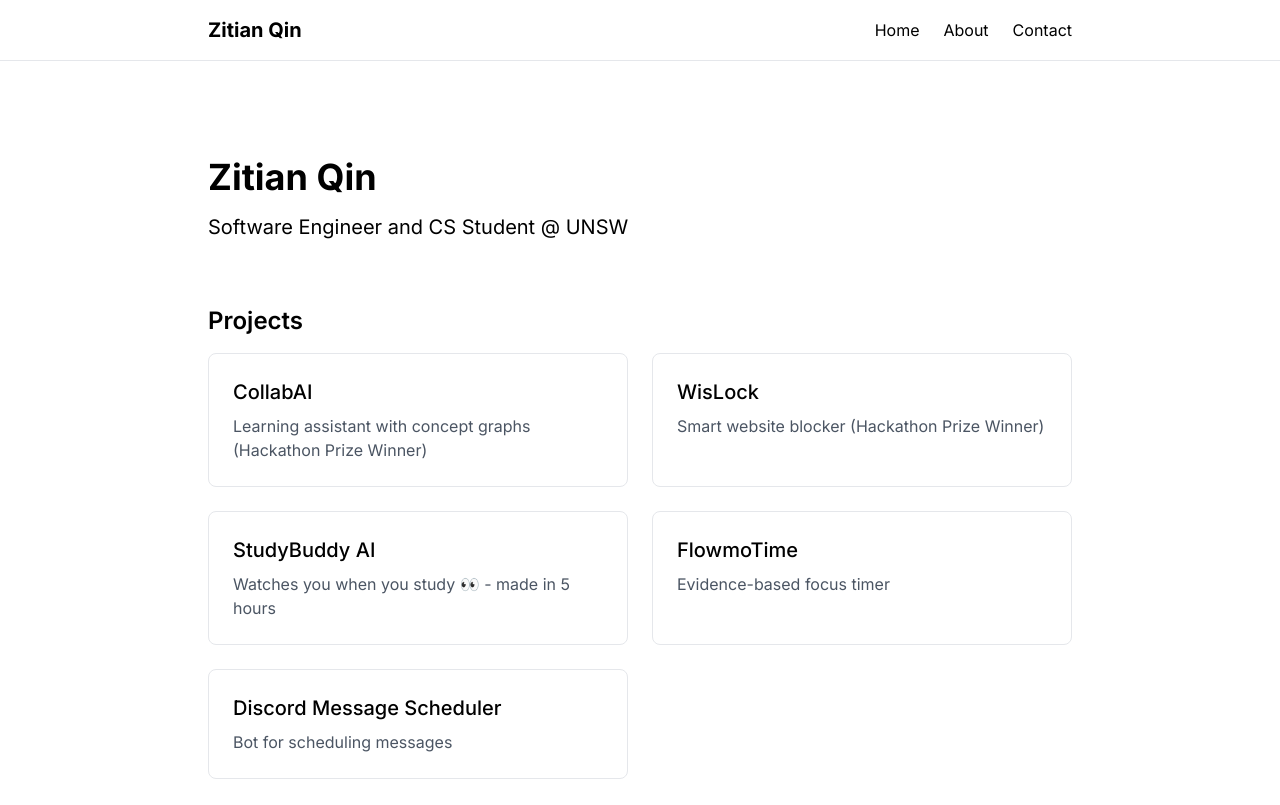
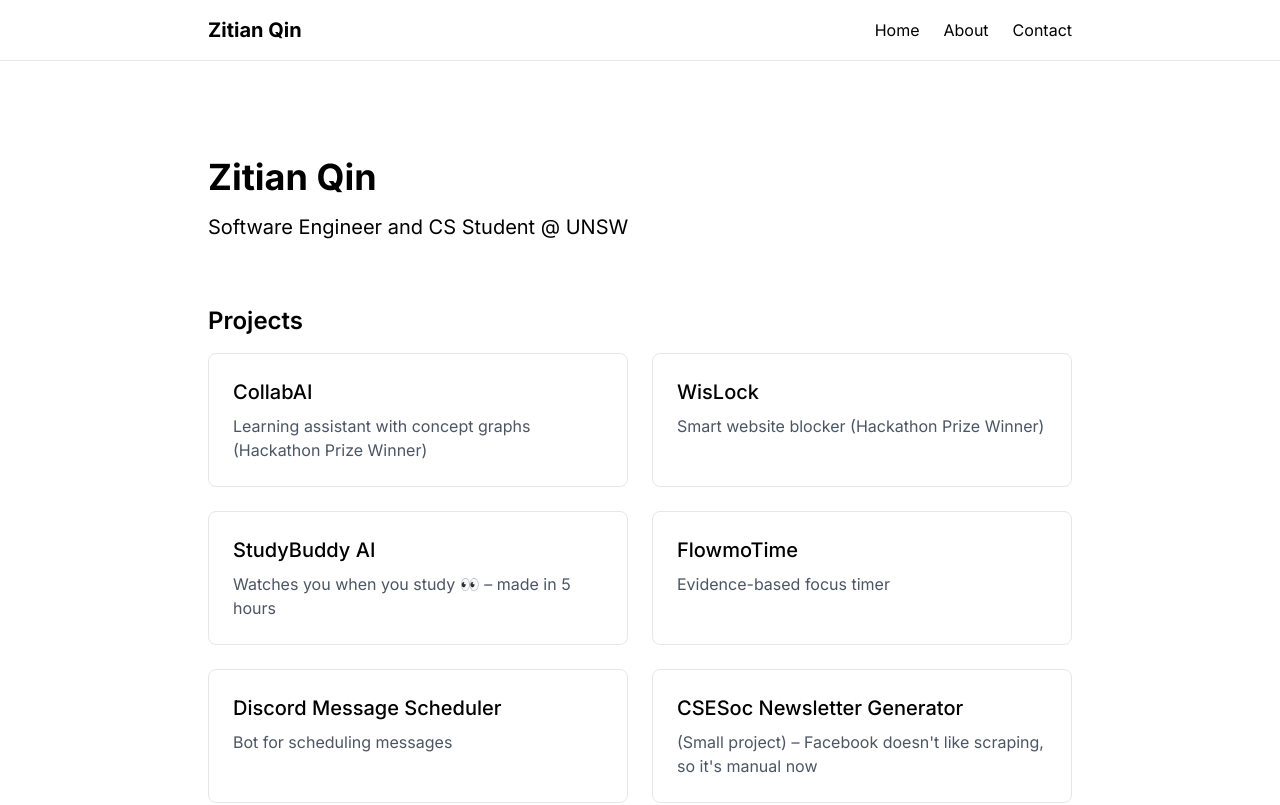
Before and after one commit to zitianqin/zitianqin.github.io, a Next.js app: page / in a window 1280 px wide. Shown: the top 805 px of the page. Built offline with nearby package versions, Linux system fonts and the light colour scheme.

Commit message:
Update page.tsx

```diff
--- a/src/app/page.tsx
+++ b/src/app/page.tsx
@@ -23,7 +23,7 @@ export default function Home() {
           />
           <ProjectCard
             title="StudyBuddy AI"
-            description="Watches you when you study 👀 - made in 5 hours"
+            description="Watches you when you study 👀 – made in 5 hours"
             link="https://www.linkedin.com/posts/chris-yoo_hack-sleep-hack-repeat-just-36-hours-ugcPost-7271117053770493953-xmuk?utm_source=share&utm_medium=member_desktop&rcm=ACoAAC3GNeUBc1Q8e-1VBIL0G3DYYBb_MrdOy6M"
           />
           <ProjectCard
@@ -35,6 +35,11 @@ export default function Home() {
             title="Discord Message Scheduler"
             description="Bot for scheduling messages"
             link="https://github.com/zitianqin/Discord-Messenger-Bot"
+          />
+          <ProjectCard
+            title="CSESoc Newsletter Generator"
+            description="(Small project) – Facebook doesn't like scraping, so it's manual now"
+            link="https://zitianqin.com/csesoc-newsletter-generator/"
           />
         </div>
         <div className="mt-8 text-center">
```
